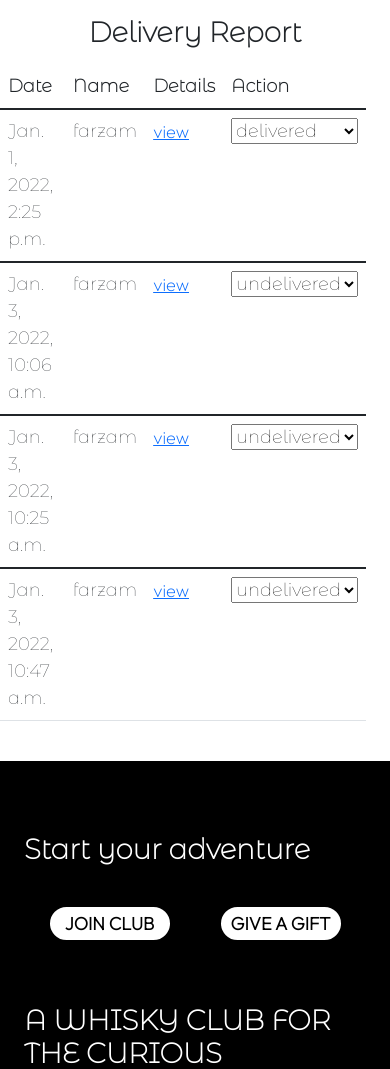
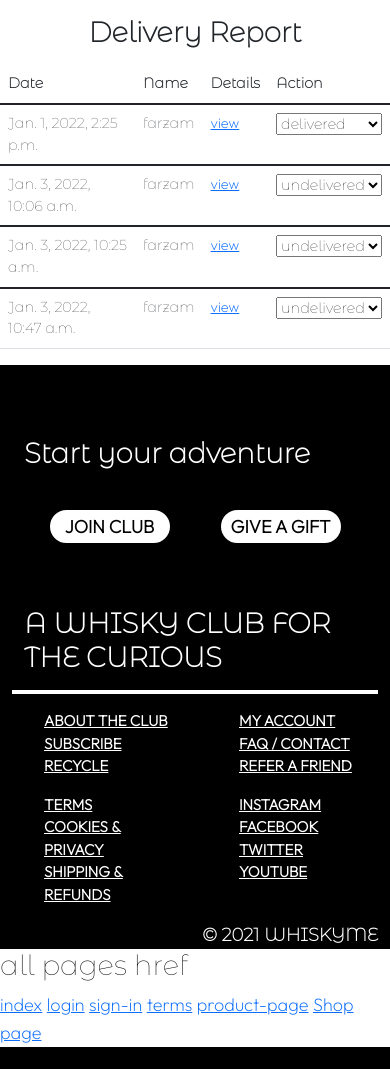
Before and after one commit to mfarzamalam/whiskey_me, a Django app: page /orders/deliver/ in a window 390 px wide. Shown: the part 91-1160 px from the top of the page. After the commit the page ends 1138 px from the top, so only its background shows below. Run offline with Django 3.2, Linux system fonts and the light colour scheme; data comes from the database, SQL or seed files in the repository; both versions use the stored data as it was after the commit; some libraries are stand-ins or nearby versions.

Commit message:
delivery table aligned with mobile navigation

```diff
--- a/templates/new_template/dashboard/delivery.html
+++ b/templates/new_template/dashboard/delivery.html
@@ -2,14 +2,13 @@
 {% block newMain %}
 
 
-    <div class="container d-flex justify-content-center">
-        <div class="row ">
+    <div class="container" style="overflow-x:auto; font-size:80%">
+        <div class="row">
             <br>
             <h1 class=" fw-bold text-dark my-3 text-center">
                 Delivery Report
             </h1>
 
-            <div class="row d-flex justify-content-center">
             <table class="table ps-table ps-table--vendor">
                 <thead>
                     <tr>
@@ -45,13 +44,6 @@
 
             </table>
 
-
-                <a href="" class="text-dark text-center my-2 fw-bold"></a>
-                <a href="" class="text-center col-12"></a>
-                <div class="text-center">
-                    <p class="my-2">
-                    </p>
-                </div>
             </div>
         </div>
     </div>
```
Also changed, not shown: db.sqlite3. Lines whose indentation alone changed are shown as unchanged.
